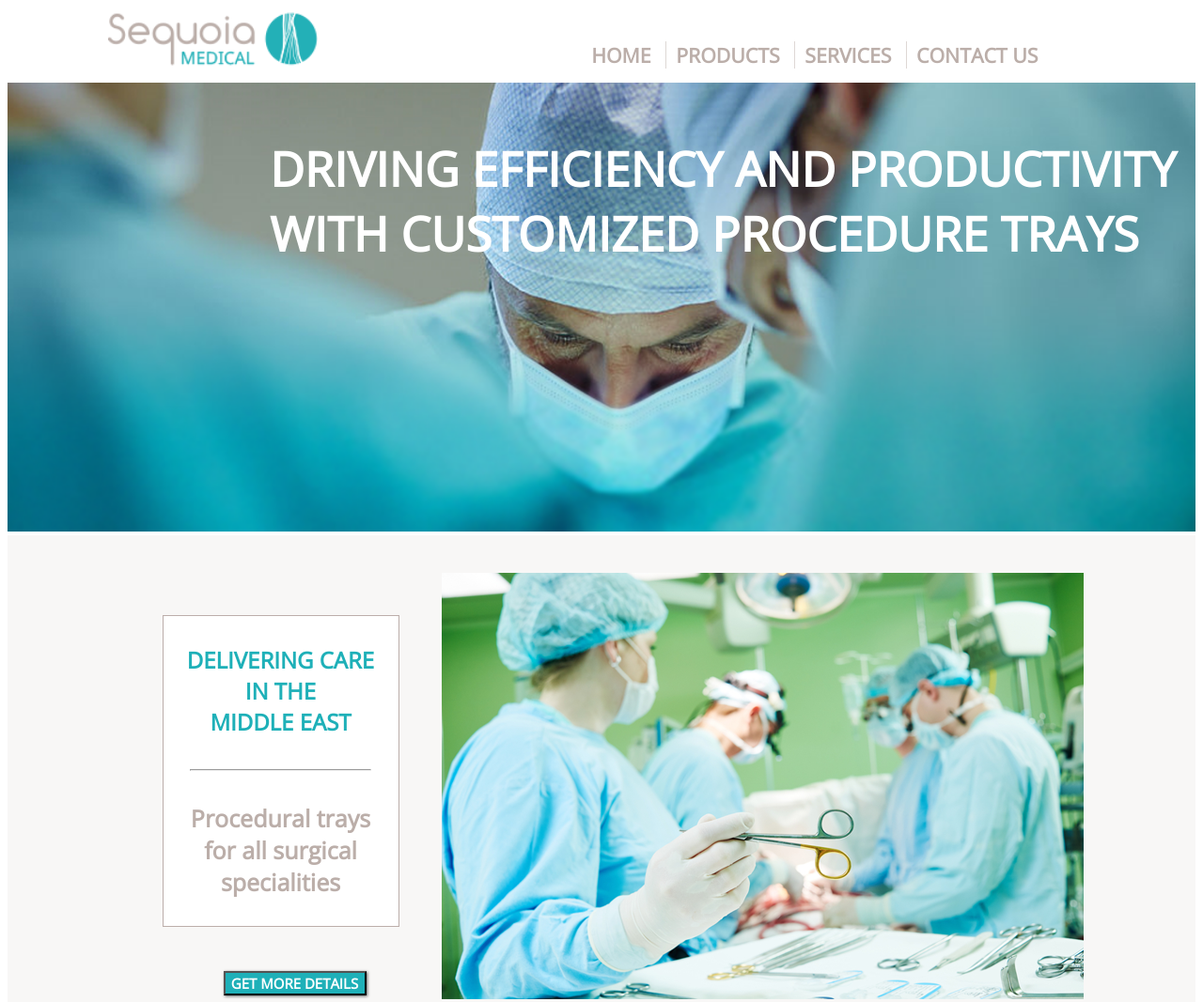
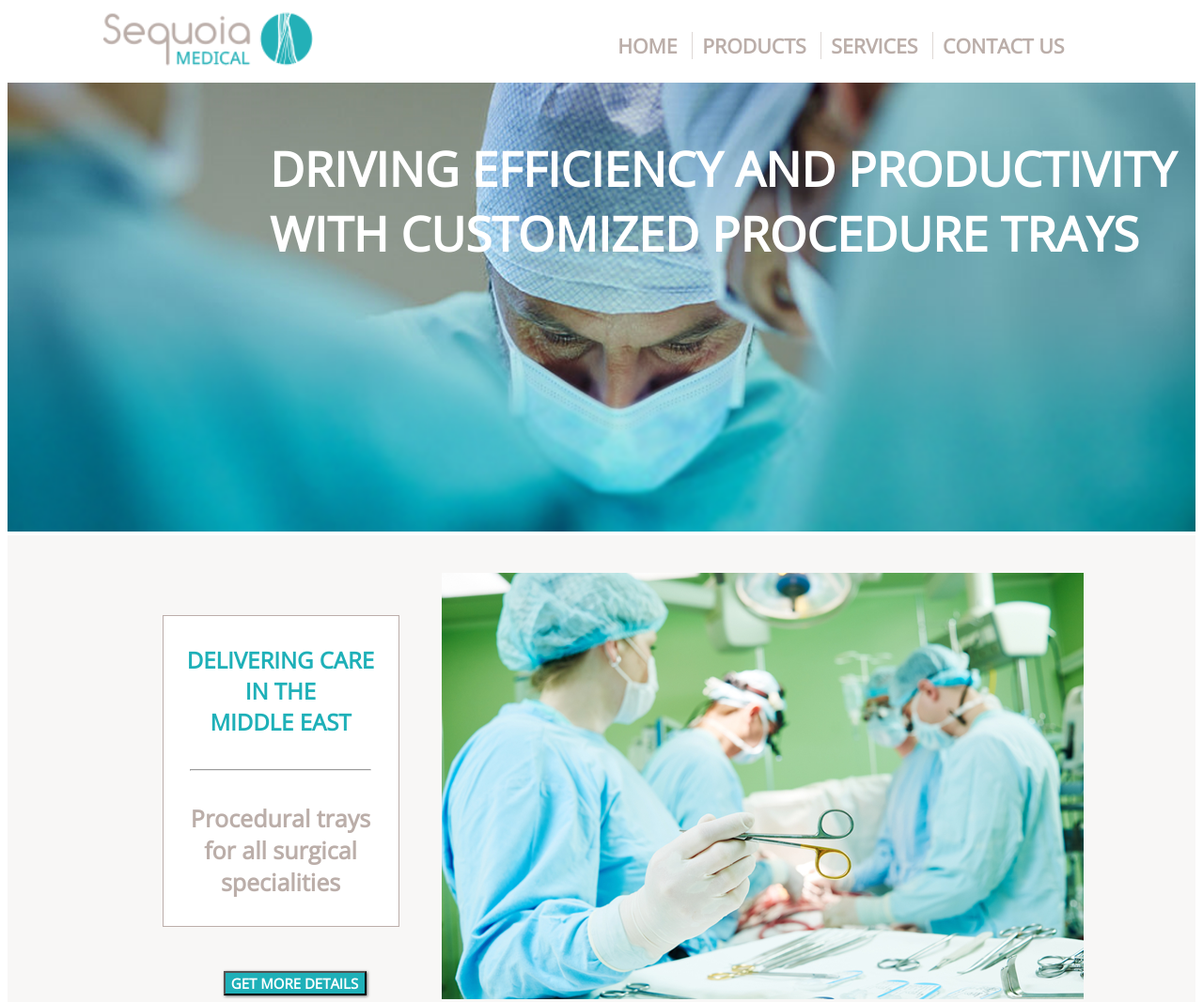
Before and after one commit to salifukayta/medoc, a plain HTML site: page html/HomePage.html in a window 1280 px wide. Shown: the top 1067 px of the page at 94% size. Drawn offline with nearby package versions, Linux system fonts and the light colour scheme.

Commit message:
- reglage finale

```diff
--- a/css/header.css
+++ b/css/header.css
@@ -14,9 +14,8 @@
 
 .menu {
     align-self: center;
-    position: relative;
-    top: 10px;
-    left: -23px;
+    margin-left: 20px;
+
 
 }
 
--- a/css/message.css
+++ b/css/message.css
@@ -28,7 +28,7 @@ div#popupContact {
 form {
     max-width:300px;
     min-width:250px;
-    padding:10px 50px;
+    padding: 10px 50px 20px 50px;
     border:2px solid gray;
     border-radius:10px;
     font-family:raleway;
```
Also changed, not shown: img/croix.png.
